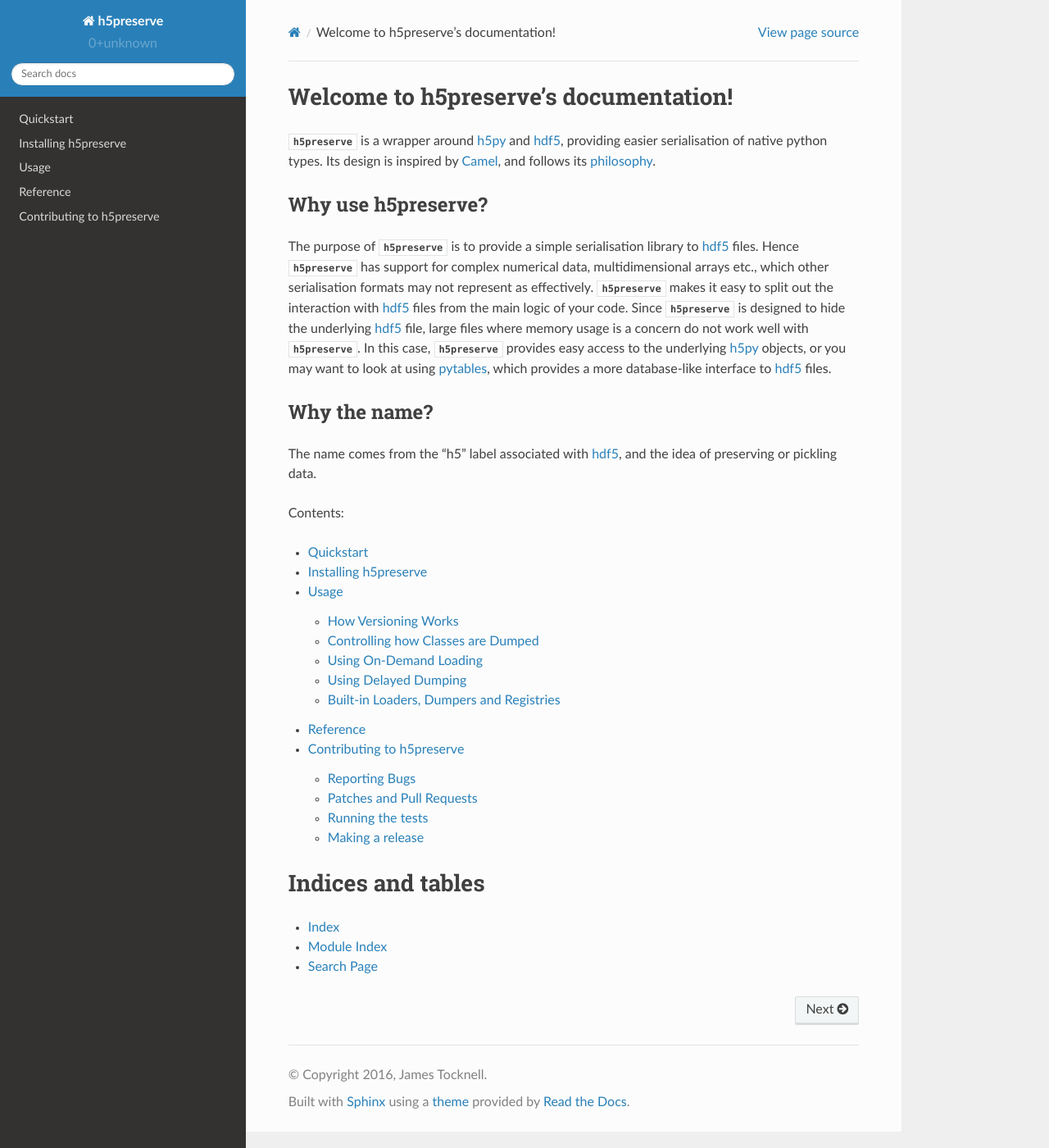
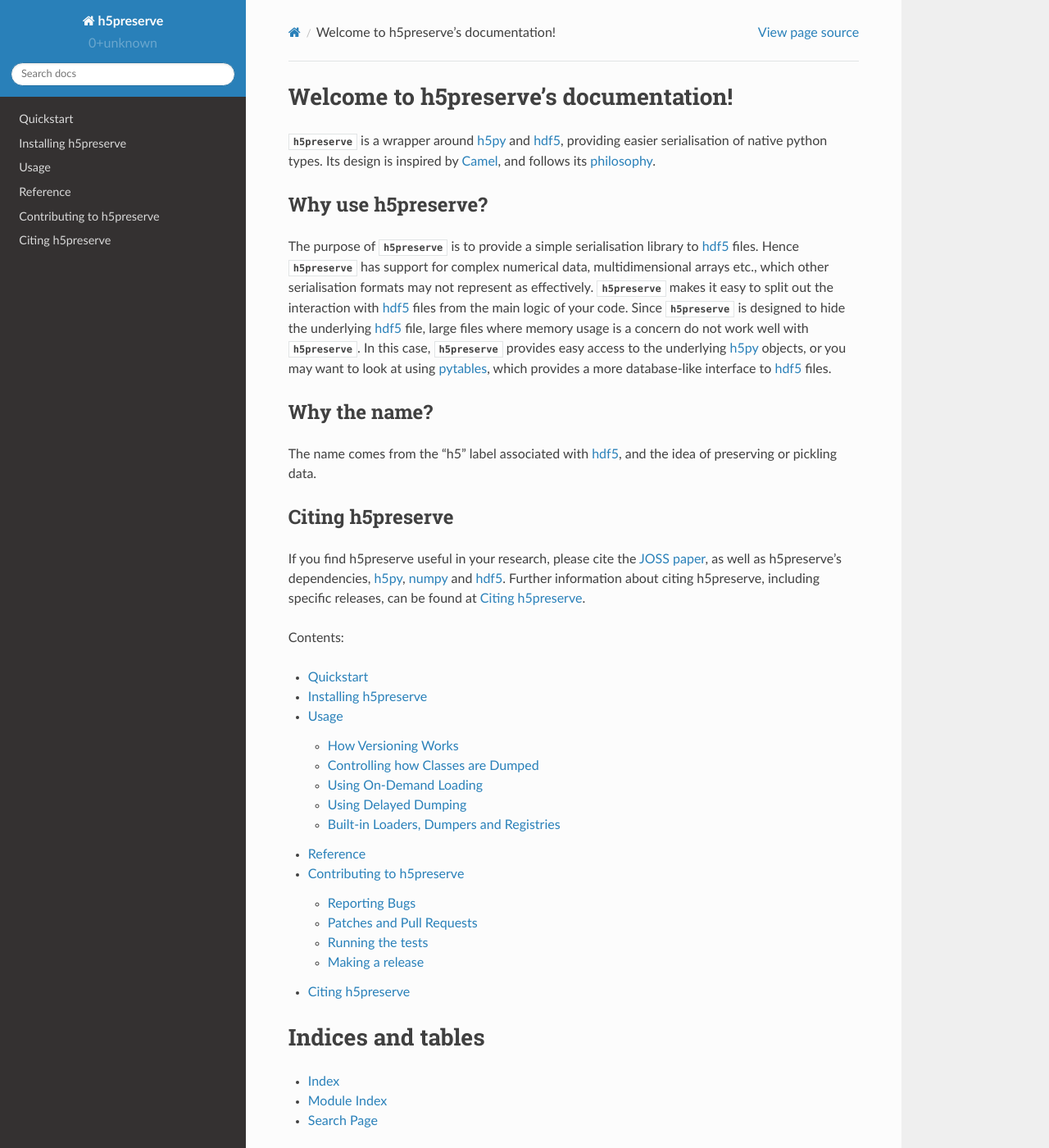
Before and after one commit to h5preserve/h5preserve, a Sphinx documentation site: the page built from docs/index.rst, in a window 1280 px wide and 1400 px high. Shown: the whole window at 82% size. Built offline with Sphinx 7.4.7 and the Read the Docs theme 2.0.0, drawn with Linux system fonts in a browser that asks for light colours.

Commit message:
DOC: Add information on citing

```diff
--- a/docs/index.rst
+++ b/docs/index.rst
@@ -24,6 +24,13 @@ The name comes from the "h5" label associated with hdf5_, and the idea of
 preserving or pickling data.
 
 
+Citing h5preserve
+-----------------
+If you find h5preserve useful in your research, please cite the `JOSS paper`_,
+as well as h5preserve's dependencies, h5py_, numpy_ and hdf5_. Further
+information about citing h5preserve, including specific releases, can be found
+at :ref:`citing`.
+
 
 Contents:
 
@@ -35,6 +42,7 @@ Contents:
     Usage
     Reference
     Contributing
+    Citing
 
 
 
@@ -50,3 +58,5 @@ Indices and tables
 .. _Camel: https://eev.ee/release/2015/10/15/dont-use-pickle-use-camel/
 .. _philosophy: https://camel.readthedocs.io/en/latest/camel.html#camel-s-philosophy
 .. _pytables: http://www.pytables.org/
+.. _`JOSS Paper`: http://joss.theoj.org/papers/10.21105/joss.00581/
+.. _numpy: https://www.numpy.org/
```
Also changed, not shown: README.md (+1 -0 lines), docs/Citing.rst (added, +34 -0 lines).
